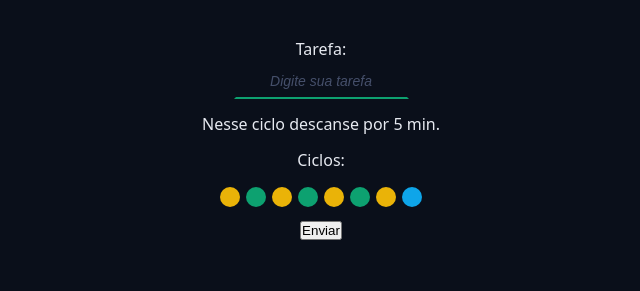
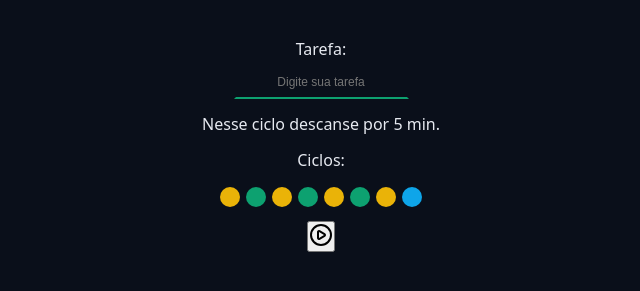
Before and after one commit to andersonsilvasilva/chronos-pomodoro-private, a React (Vite) app: page / in a window 1280 px wide. Shown: the part 389-680 px from the top of the page, without its empty margins (319-959 px from the left). Built offline with nearby package versions, Linux system fonts and the light colour scheme.

Commit message:
Configuração de button

```diff
--- a/src/App.tsx
+++ b/src/App.tsx
@@ -4,9 +4,11 @@ import { Menu } from './components/Menu';
 import { CountDown } from './components/CountDown';
 import { DefaultInput } from './components/DefaultInput';
 import { Cycles } from './components/Cycles';
+import { DefaultButton } from './components/DefaultButton';
 
 import './styles/theme.css';
 import './styles/global.css';
+import { PlayCircleIcon } from 'lucide-react';
 
 export function App() {
   return (
@@ -44,7 +46,7 @@ export function App() {
           </div>
 
           <div className='formRow'>
-            <button>Enviar</button>
+            <DefaultButton icon={<PlayCircleIcon />} />
           </div>
         </form>
       </Container>
--- /dev/null
+++ b/src/components/DefaultButton/index.tsx
@@ -0,0 +1,16 @@
+import type React from 'react';
+import styles from './styles.module.css';
+
+type DefaultButtonProps = {
+  icon: React.ReactNode;
+} & React.ComponentProps<'button'>;
+
+export function DefaultButton({ icon, ...props }: DefaultButtonProps) {
+  return (
+    <>
+      <button className={styles.button} {...props}>
+        {icon}
+      </button>
+    </>
+  );
+}
--- /dev/null
+++ b/src/components/DefaultButton/styles.module.css
@@ -0,0 +1,3 @@
+.button {
+  transition: all 0.2s ease-in-out;
+}
--- a/src/components/DefaultInput/styles.module.css
+++ b/src/components/DefaultInput/styles.module.css
@@ -15,7 +15,7 @@
   border: 0.2rem solid var(--primary);
 }
 
-.input::placeholder {
+.input:placeholder {
   color: var(--gray-500);
   font-size: 1.4rem;
   font-style: italic;
```
